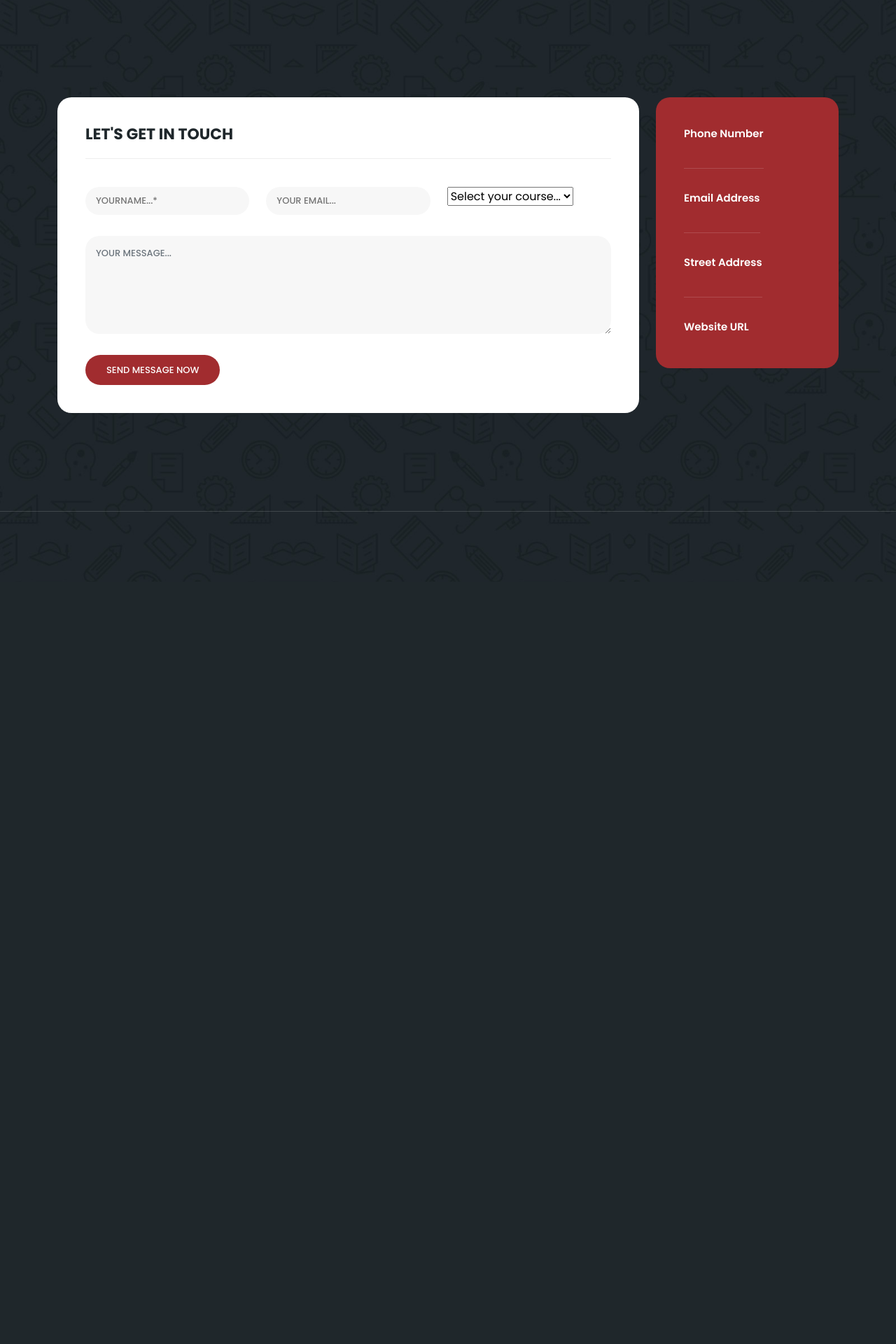
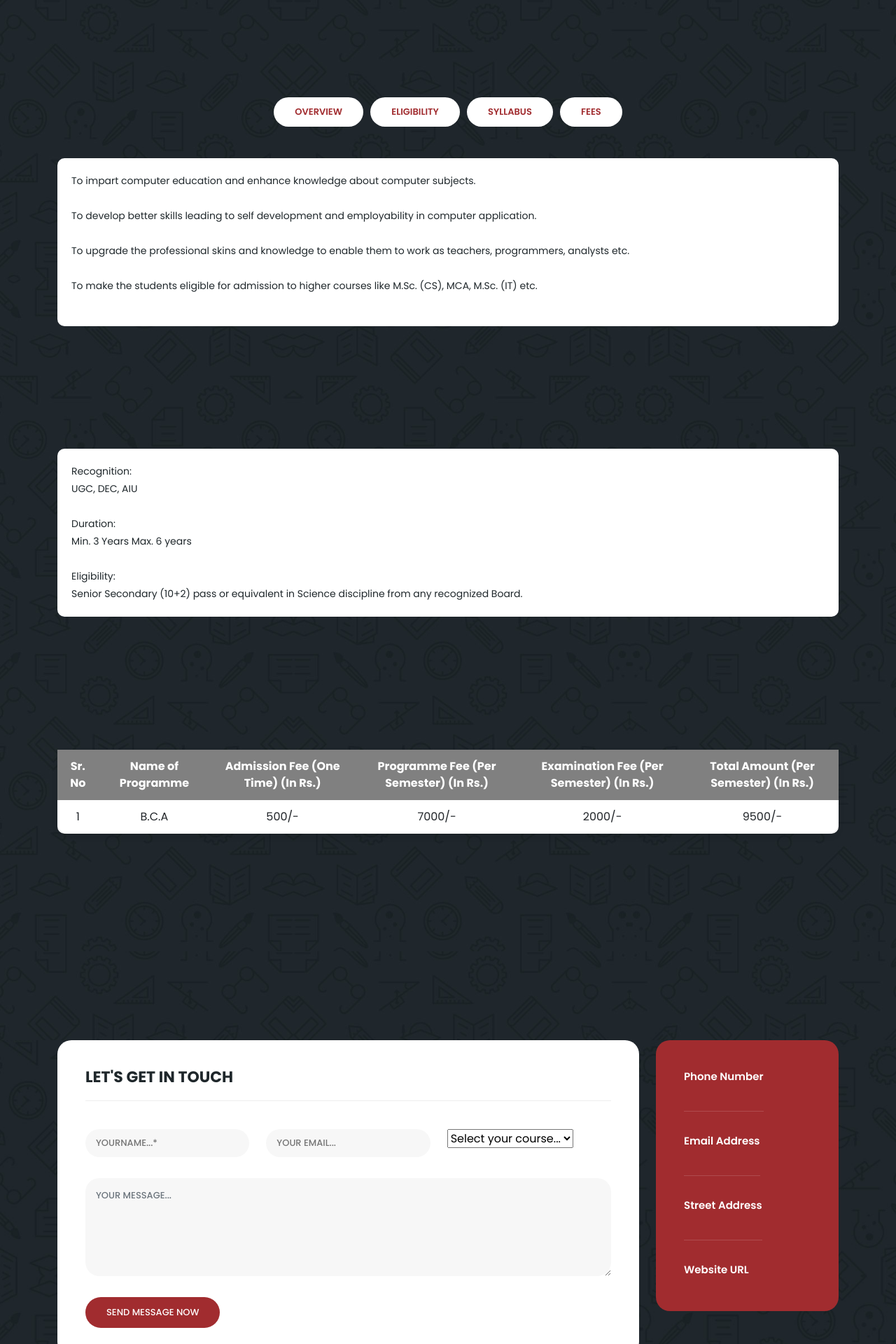
Before and after one commit to VedantK1610/Digital_Vibe, a Django app: page /courses/BCA in a window 1280 px wide. Shown: the part 464-2384 px from the top of the page at 70% size. Before the commit the page ends 1195 px from the top, so only its background shows below. Run offline with Django 4.2, Linux system fonts and the light colour scheme; some libraries are stand-ins or nearby versions.

Commit message:
todays commit

```diff
--- a/static/css/templatemo-edu-meeting.css
+++ b/static/css/templatemo-edu-meeting.css
@@ -1332,7 +1332,7 @@ section.contact-us {
   background-attachment: fixed;
   background-repeat: no-repeat;
   background-size: cover;
-  padding: 140px 0px 0px 0px;
+  padding: -14px 0px 0px 0px;
 }
 
 section.contact-us #contact {
@@ -1508,13 +1508,22 @@ section.meetings-page {
   padding-top: 140px;
   padding-bottom: 0px;
 }
-
-section.meetings-page .filters {
+section.perticular-page {
+  background-image: url(../images/meetings-page-bg.jpg);
+  background-position: center center;
+  background-attachment: fixed;
+  background-repeat: no-repeat;
+  background-size: cover;
+  padding-top: 37px;
+  padding-bottom: 0px;
+}
+
+section.meetings-page .filters,section.perticular-page .filters {
   text-align: center;
   margin-bottom: 60px;
 }
 
-section.meetings-page .filters li {
+section.meetings-page .filters li, section.perticular-page .filters li{
   font-size: 13px;
   color: #a12c2f;
   background-color: #fff;
@@ -1529,12 +1538,14 @@ section.meetings-page .filters li {
 }
 
 section.meetings-page .filters ul li.active,
-section.meetings-page .filters ul li:hover {
+section.meetings-page .filters ul li:hover ,
+section.perticular-page .filters ul li.active,
+section.perticular-page .filters ul li:hover {
   background-color: #a12c2f;
   color: #fff;
 }
 
-section.meetings-page .pagination {
+section.meetings-page .pagination,section.perticular-page .pagination {
   text-align: center;
   width: 100%;
   margin-top: 30px;
@@ -1616,6 +1627,7 @@ section.meetings-page .pagination ul li a:hover {
 .meeting-single-item .down-content {
   background-color: #fff;
   flex-shrink: 0;
+  border-radius: 10px;
 }
 
 .meeting-single-item .thumb .date {
@@ -1652,6 +1664,33 @@ section.meetings-page .pagination ul li a:hover {
   margin-bottom: 15px;
 }
 
+table {
+  width: 100%;
+  border-collapse: collapse;
+  margin-bottom: 20px;
+  background-color: #fff;
+  box-shadow: 0 4px 8px rgba(0, 0, 0, 0.1);
+  border-radius: 15px;
+}
+
+
+th, td {
+  padding: 12px;
+  text-align: left;
+  text-align: center;
+  /* border-bottom: 1px solid white; */
+}
+
+th {
+  background-color: gray;
+  color: white;
+}
+
+tr:hover {
+  background-color: #f5f5f5;
+}
+
+
 .meeting-single-item .down-content h5 {
   font-size: 18px;
   color: #1f272b;
@@ -1666,12 +1705,12 @@ section.meetings-page .pagination ul li a:hover {
 }
 
 .meeting-single-item .down-content p.description {
-  margin-top: 40px;
-  padding-top: 40px;
-  border-top: 1px solid #eee;
+  margin-top: -15px;
+  padding:20px;
+  /* border-top: 1px solid #eee; */
   margin-bottom: 40px;
-  padding-bottom: 40px;
-  border-bottom: 1px solid #eee;
+  /* border-bottom: 1px solid #eee; */
+
 }
 
 .meeting-single-item .down-content .share {
--- a/templates/base.html
+++ b/templates/base.html
@@ -233,7 +233,33 @@ https://templatemo.com/tm-569-edu-meeting
           checkSection();
         });
 
-    </script>
+  // Wait for the document to be ready
+  document.addEventListener('DOMContentLoaded', function () {
+    // Initialize Isotope
+    var $grid = $('.grid').isotope({
+      itemSelector: '.templatemo-item-col',
+      layoutMode: 'fitRows',
+    });
+
+    // Filter items on button click
+    $('.filters ul li').on('click', function () {
+      var filterValue = $(this).attr('data-filter');
+      $grid.isotope({ filter: filterValue });
+
+      // Hide all sections
+      $('.perticular-page .row > div').hide();
+
+      // Show the selected section
+      $('.' + filterValue).show();
+    });
+
+    // Change active class on click
+    $('.filters ul li').on('click', function () {
+      $('.filters ul li').removeClass('active');
+      $(this).addClass('active');
+    });
+  });
+</script>
 </body>
 
 </body>
--- a/templates/course_pages/BCA.html
+++ b/templates/course_pages/BCA.html
@@ -17,4 +17,93 @@
     </div>
   </section>
 
+  <section class="meetings-page" id="meetings">
+    <div class="container">
+      <div class="row">
+        <div class="col-lg-12">
+          <div class="row">
+            <div class="col-lg-12">
+              <div class="filters">
+                <ul>
+                  <li data-filter=".over">Overview</li>
+                  <li data-filter=".elig">Eligibility</li>
+                  <li data-filter=".syll">Syllabus</li>
+                  <li data-filter=".fees">Fees</li>
+                </ul>
+              </div>
+            </div>
+            <div class="col-lg-12">
+              <div class="row grid">
+                <div class="templatemo-item-col all over">
+                  <div class="meeting-single-item">
+                    <div class="down-content">
+                      <p class="description">
+                        To impart computer education and enhance knowledge about computer subjects.
+                        <br><br>
+                        To develop better skills leading to self development and employability in computer application.
+                        <br><br>
+                        To upgrade the professional skins and knowledge to enable them to work as teachers, programmers, analysts etc.
+                        <br><br>
+                        To make the students eligible for admission to higher courses like M.Sc. (CS), MCA, M.Sc. (IT) etc.
+                         <br><br>
+                      </p>
+                    </div>
+                  </div>
+                </div>
+
+                <div class="templatemo-item-col all elig">
+                  <div class="meeting-single-item">
+                    <div class="down-content">
+                      <p class="description">
+                        Recognition:
+                        <br>
+                        UGC, DEC, AIU
+                        <br><br>
+                        Duration:
+                        <br>
+                        Min. 3 Years Max. 6 years
+                        <br><br>
+                        Eligibility:
+                        <br>
+                         Senior Secondary (10+2) pass or equivalent in Science discipline from any recognized Board.
+                      </p>
+                    </div>
+                  </div>
+                </div>
+
+                <div class="templatemo-item-col all fees">
+                  <div class="meeting-single-item">
+                    <div class="down-content">
+                      <table>
+                        <thead>
+                          <tr>
+                            <th>Sr. No</th>
+                            <th>Name of Programme</th>
+                            <th>Admission Fee (One Time) (In Rs.)</th>
+                            <th>Programme Fee (Per Semester) (In Rs.)</th>
+                            <th>Examination Fee (Per Semester) (In Rs.)</th>
+                            <th>Total Amount (Per Semester) (In Rs.)</th>
+                          </tr>
+                        </thead>
+                        <tbody>
+                          <tr>
+                            <td>1</td>
+                            <td>B.C.A</td>
+                            <td>500/-</td>
+                            <td>7000/-</td>
+                            <td>2000/-</td>
+                            <td>9500/-</td>
+                          </tr>
+                        </tbody>
+                      </table>
+                    </div>
+                  </div>
+                </div>
+              </div>
+            </div>
+          </div>
+        </div>
+      </div>
+    </div>
+
 {% endblock bca-content %}
```
Also changed, not shown: templates/courses.html (+12 -12 lines).
